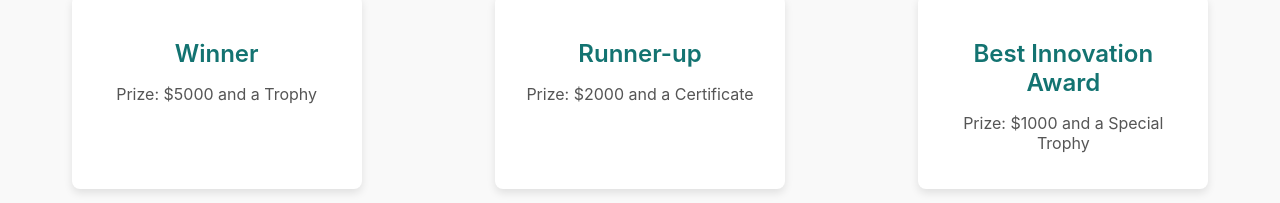
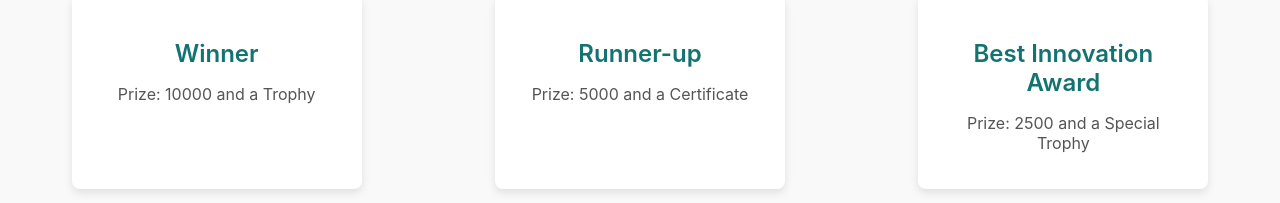
Before and after one commit to itanand/8848hackathon, a React (Create React App) app: page / in a window 1280 px wide. Shown: the part 2384-2587 px from the top of the page. Built offline with nearby package versions, Linux system fonts and the light colour scheme.

Commit message:
Winner Section and some customization

```diff
--- a/src/components/Winner.js
+++ b/src/components/Winner.js
@@ -3,9 +3,9 @@ import './Winner.css'; // Importing the CSS for styling
 
 const Winner = () => {
   const prizeData = [
-    { title: 'Winner', description: 'Prize: $5000 and a Trophy' },
-    { title: 'Runner-up', description: 'Prize: $2000 and a Certificate' },
-    { title: 'Best Innovation Award', description: 'Prize: $1000 and a Special Trophy' },
+    { title: 'Winner', description: 'Prize: 10000 and a Trophy' },
+    { title: 'Runner-up', description: 'Prize: 5000 and a Certificate' },
+    { title: 'Best Innovation Award', description: 'Prize: 2500 and a Special Trophy' },
   ];
 
   return (
```
